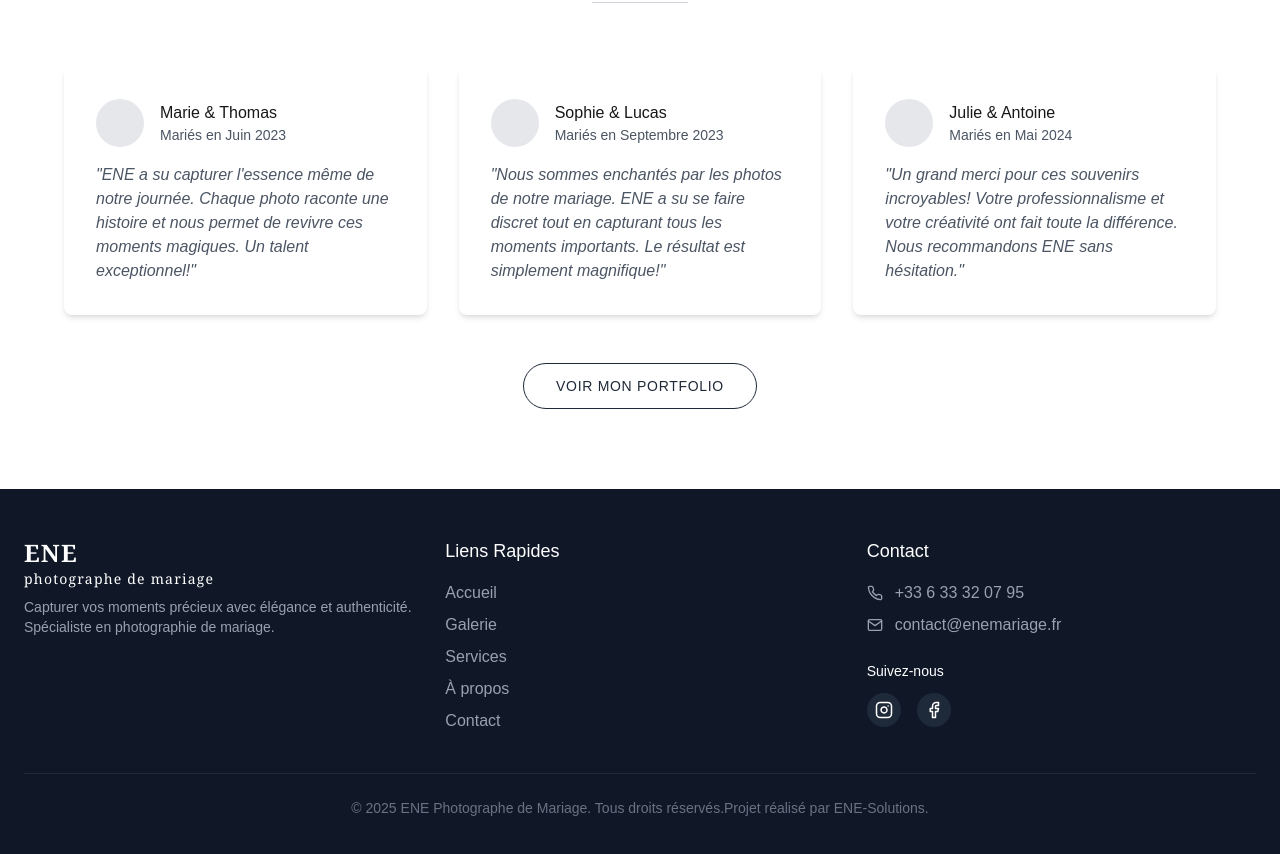
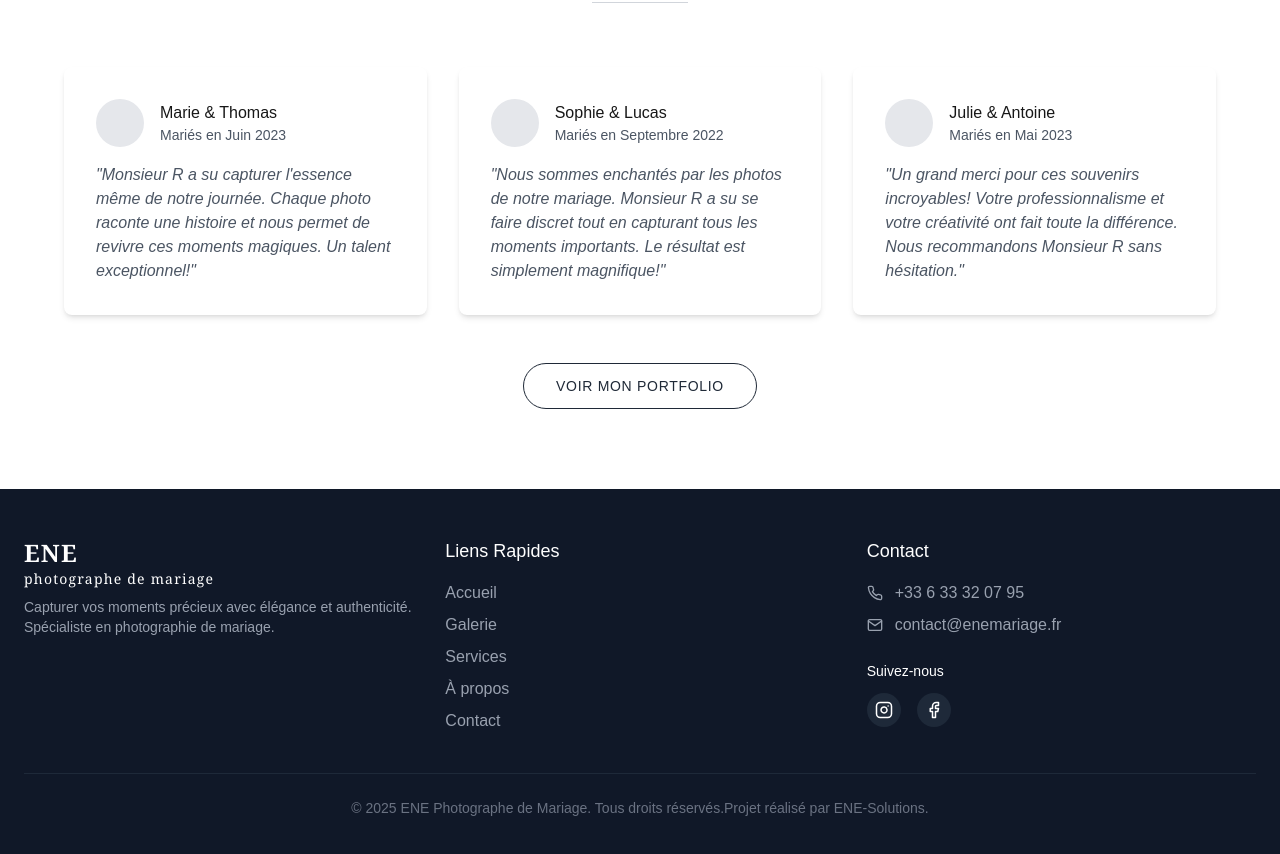
Before and after one commit to Ericphoto35/ene-photographe-mariage, a Next.js app: page / in a window 1280 px wide. Shown: the part 2900-3754 px from the top of the page. Built offline with nearby package versions, Linux system fonts and the light colour scheme.

Commit message:
testimonial

```diff
--- a/src/app/page.js
+++ b/src/app/page.js
@@ -184,17 +184,17 @@ export default function Home() {
           {
             name: 'Marie & Thomas',
             date: 'Mariés en Juin 2023',
-            quote: 'ENE a su capturer l\'essence même de notre journée. Chaque photo raconte une histoire et nous permet de revivre ces moments magiques. Un talent exceptionnel!'
+            quote: 'Monsieur R a su capturer l\'essence même de notre journée. Chaque photo raconte une histoire et nous permet de revivre ces moments magiques. Un talent exceptionnel!'
           },
           {
             name: 'Sophie & Lucas',
-            date: 'Mariés en Septembre 2023',
-            quote: 'Nous sommes enchantés par les photos de notre mariage. ENE a su se faire discret tout en capturant tous les moments importants. Le résultat est simplement magnifique!'
+            date: 'Mariés en Septembre 2022',
+            quote: 'Nous sommes enchantés par les photos de notre mariage. Monsieur R a su se faire discret tout en capturant tous les moments importants. Le résultat est simplement magnifique!'
           },
           {
             name: 'Julie & Antoine',
-            date: 'Mariés en Mai 2024',
-            quote: 'Un grand merci pour ces souvenirs incroyables! Votre professionnalisme et votre créativité ont fait toute la différence. Nous recommandons ENE sans hésitation.'
+            date: 'Mariés en Mai 2023',
+            quote: 'Un grand merci pour ces souvenirs incroyables! Votre professionnalisme et votre créativité ont fait toute la différence. Nous recommandons Monsieur R sans hésitation.'
           }
         ]}
       />
```
Also changed, not shown: package.json (+4 -4 lines), 1 other file (tests, documents, lock files or other folders).
